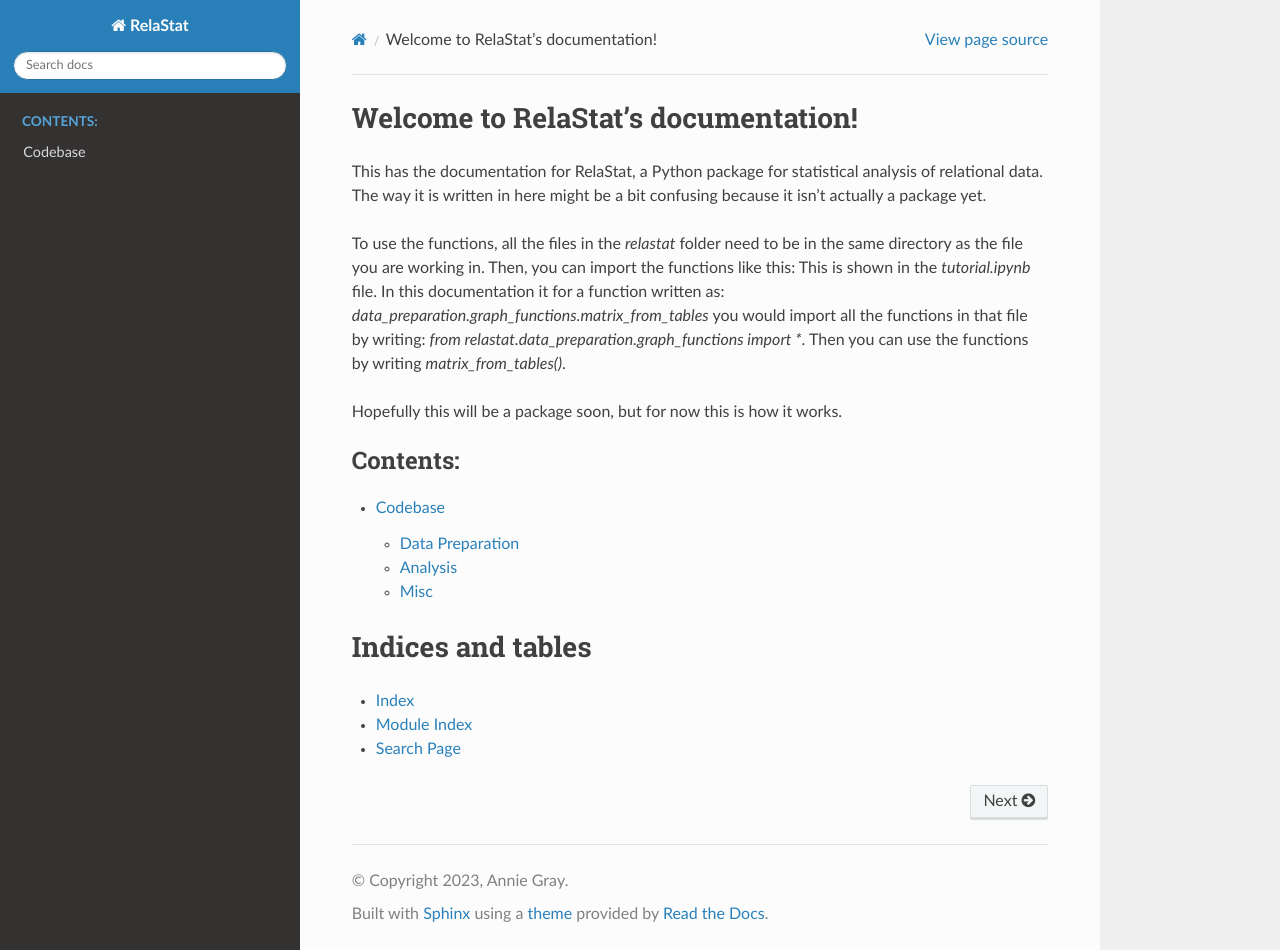
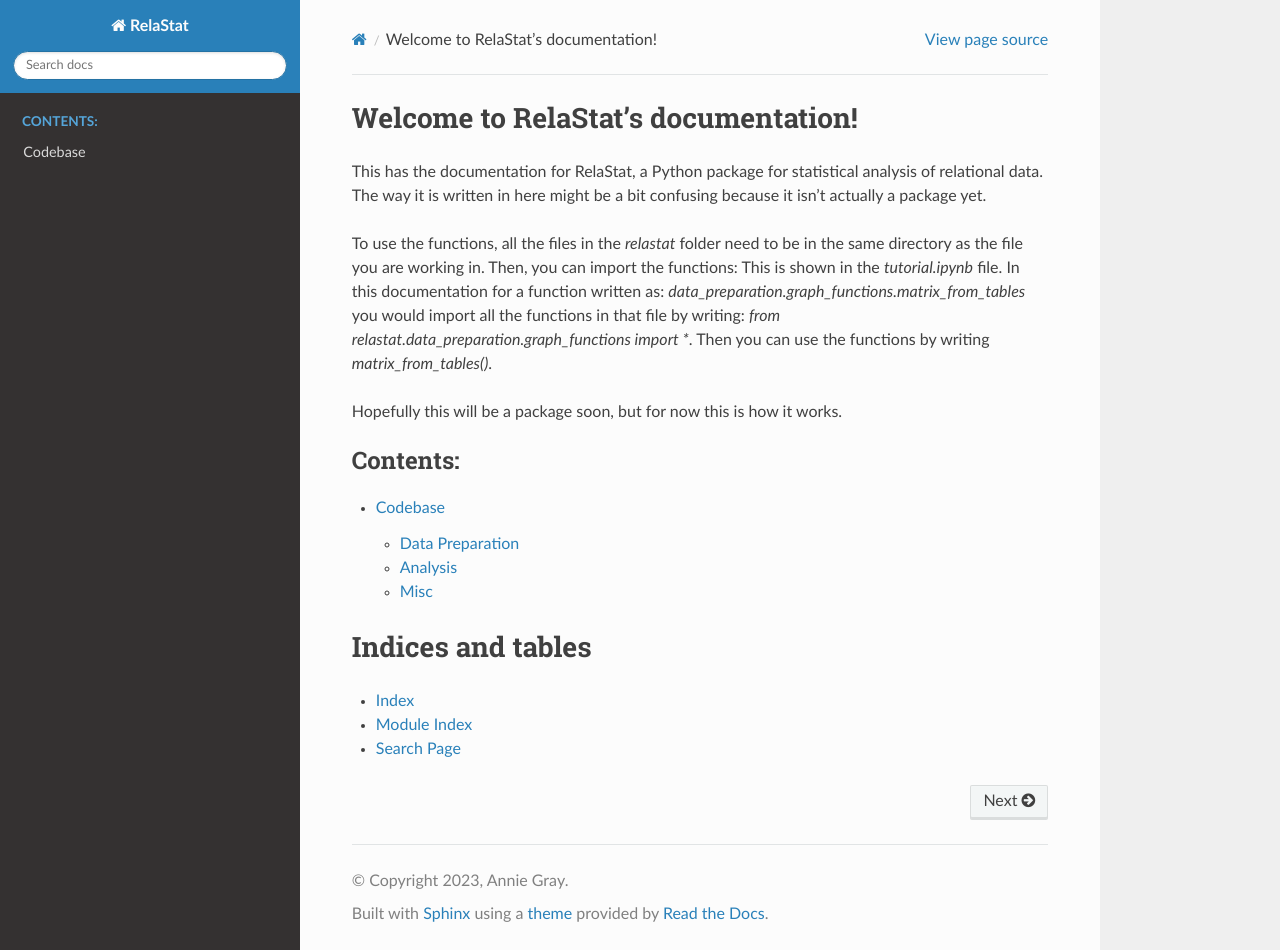
Before and after one commit to anniegray52/relastat, a Sphinx documentation site: the page built from docs/index.rst, in a window 1280 px wide and 950 px high. Built offline with Sphinx 7.4.7 and the Read the Docs theme 2.0.0, drawn with Linux system fonts in a browser that asks for light colours; pages that are not in the unit, such as notebooks, are missing from menus.

Commit message:
Update index.rst

```diff
--- a/docs/index.rst
+++ b/docs/index.rst
@@ -9,8 +9,8 @@ Welcome to RelaStat's documentation!
 This has the documentation for RelaStat, a Python package for statistical
 analysis of relational data.  The way it is written in here might be a bit confusing because it isn't actually a package yet.
 
-To use the functions, all the files in the `relastat` folder need to be in the same directory as the file you are working in.  Then, you can import the functions like this:
-This is shown in the `tutorial.ipynb` file. In this documentation it for a function written as: `data_preparation.graph_functions.matrix_from_tables` you would import
+To use the functions, all the files in the `relastat` folder need to be in the same directory as the file you are working in.  Then, you can import the functions:
+This is shown in the `tutorial.ipynb` file. In this documentation for a function written as: `data_preparation.graph_functions.matrix_from_tables` you would import
 all the functions in that file by writing: `from relastat.data_preparation.graph_functions import *`.  Then you can use the functions by writing `matrix_from_tables()`.
 
 Hopefully this will be a package soon, but for now this is how it works.
```
